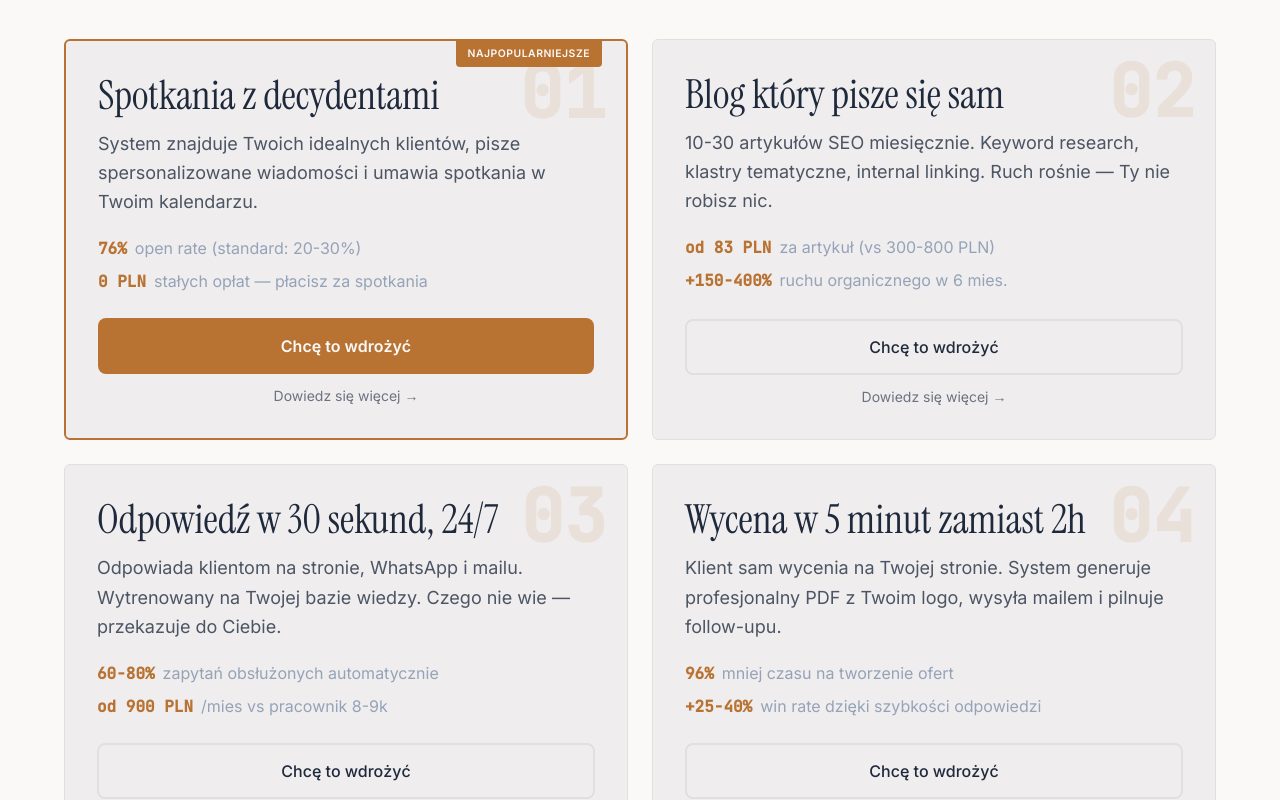
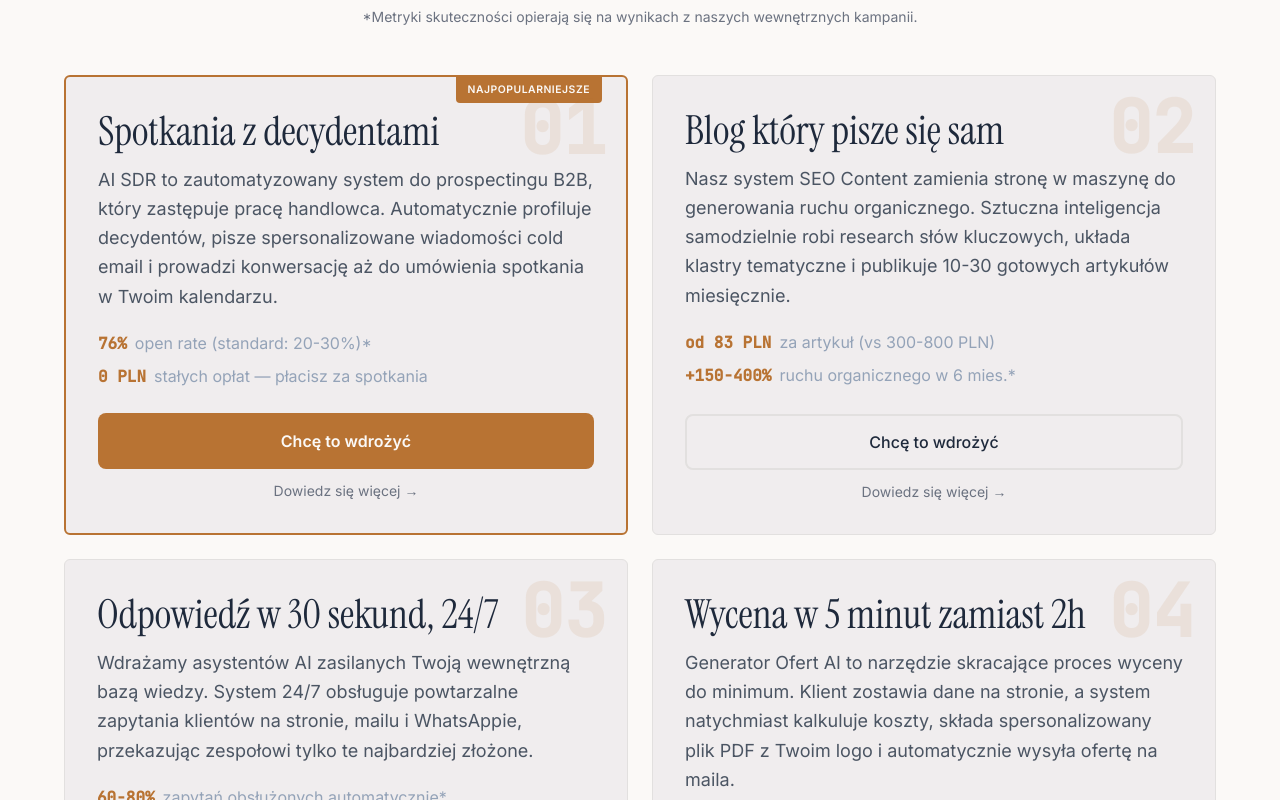
Before and after one commit to lessmanual/lessmanual_website, a Next.js app: page / in a window 1280 px wide. Shown: the part 6000-6800 px from the top of the page. Built offline with nearby package versions, Linux system fonts and the light colour scheme; no server answers.

Commit message:
chore: update Solutions section content for AI SEO

```diff
--- a/src/components/sections/Solutions.tsx
+++ b/src/components/sections/Solutions.tsx
@@ -12,9 +12,9 @@ const SOLUTIONS = [
     title: "Spotkania z decydentami",
     popular: true,
     description:
-      "System znajduje Twoich idealnych klientów, pisze spersonalizowane wiadomości i umawia spotkania w Twoim kalendarzu.",
+      "AI SDR to zautomatyzowany system do prospectingu B2B, który zastępuje pracę handlowca. Automatycznie profiluje decydentów, pisze spersonalizowane wiadomości cold email i prowadzi konwersację aż do umówienia spotkania w Twoim kalendarzu.",
     metrics: [
-      { value: "76%", label: "open rate (standard: 20-30%)" },
+      { value: "76%", label: "open rate (standard: 20-30%)*" },
       { value: "0 PLN", label: "stałych opłat — płacisz za spotkania" },
     ],
     href: "/oferta/ai-sdr",
@@ -23,10 +23,10 @@ const SOLUTIONS = [
     num: "02",
     title: "Blog który pisze się sam",
     description:
-      "10-30 artykułów SEO miesięcznie. Keyword research, klastry tematyczne, internal linking. Ruch rośnie — Ty nie robisz nic.",
+      "Nasz system SEO Content zamienia stronę w maszynę do generowania ruchu organicznego. Sztuczna inteligencja samodzielnie robi research słów kluczowych, układa klastry tematyczne i publikuje 10-30 gotowych artykułów miesięcznie.",
     metrics: [
       { value: "od 83 PLN", label: "za artykuł (vs 300-800 PLN)" },
-      { value: "+150-400%", label: "ruchu organicznego w 6 mies." },
+      { value: "+150-400%", label: "ruchu organicznego w 6 mies.*" },
     ],
     href: "/oferta/seo-content",
   },
@@ -34,9 +34,9 @@ const SOLUTIONS = [
     num: "03",
     title: "Odpowiedź w 30 sekund, 24/7",
     description:
-      "Odpowiada klientom na stronie, WhatsApp i mailu. Wytrenowany na Twojej bazie wiedzy. Czego nie wie — przekazuje do Ciebie.",
+      "Wdrażamy asystentów AI zasilanych Twoją wewnętrzną bazą wiedzy. System 24/7 obsługuje powtarzalne zapytania klientów na stronie, mailu i WhatsAppie, przekazując zespołowi tylko te najbardziej złożone.",
     metrics: [
-      { value: "60-80%", label: "zapytań obsłużonych automatycznie" },
+      { value: "60-80%", label: "zapytań obsłużonych automatycznie*" },
       { value: "od 900 PLN", label: "/mies vs pracownik 8-9k" },
     ],
     href: "/oferta/obsluga-klienta",
@@ -45,10 +45,10 @@ const SOLUTIONS = [
     num: "04",
     title: "Wycena w 5 minut zamiast 2h",
     description:
-      "Klient sam wycenia na Twojej stronie. System generuje profesjonalny PDF z Twoim logo, wysyła mailem i pilnuje follow-upu.",
+      "Generator Ofert AI to narzędzie skracające proces wyceny do minimum. Klient zostawia dane na stronie, a system natychmiast kalkuluje koszty, składa spersonalizowany plik PDF z Twoim logo i automatycznie wysyła ofertę na maila.",
     metrics: [
-      { value: "96%", label: "mniej czasu na tworzenie ofert" },
-      { value: "+25-40%", label: "win rate dzięki szybkości odpowiedzi" },
+      { value: "96%", label: "mniej czasu na tworzenie ofert*" },
+      { value: "+25-40%", label: "win rate dzięki szybkości odpowiedzi*" },
     ],
     href: "/oferta/generator-ofert",
   },
@@ -64,6 +64,9 @@ export function Solutions() {
             title="Jeden system. Konkretny problem rozwiązany."
             subtitle="Każdy system działa pod klucz — my budujemy, Ty widzisz wyniki."
           />
+          <p className="text-center text-sm text-text-light mt-[-2rem] mb-12">
+            *Metryki skuteczności opierają się na wynikach z naszych wewnętrznych kampanii.
+          </p>
         </FadeUp>
 
         <StaggerContainer
```
